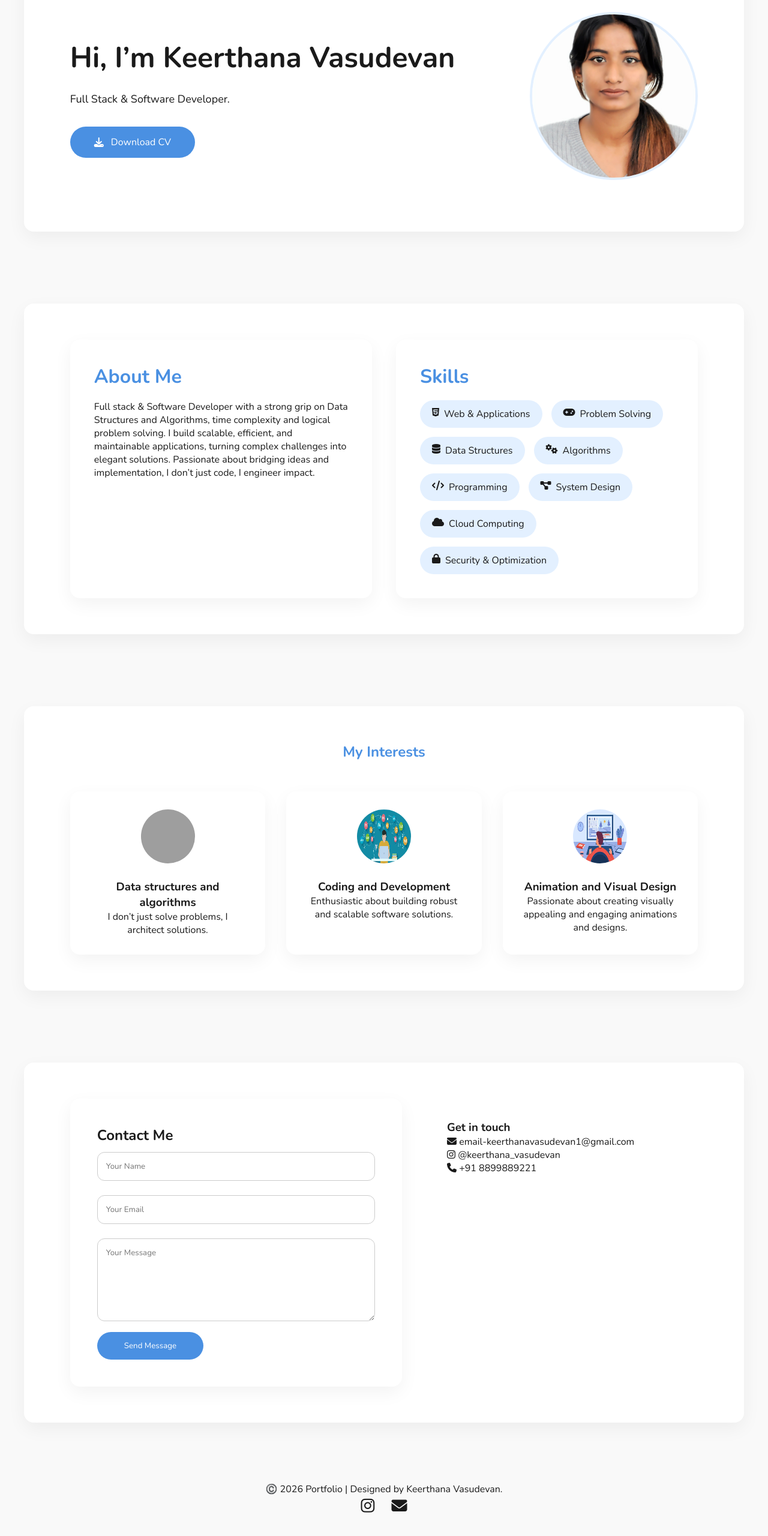
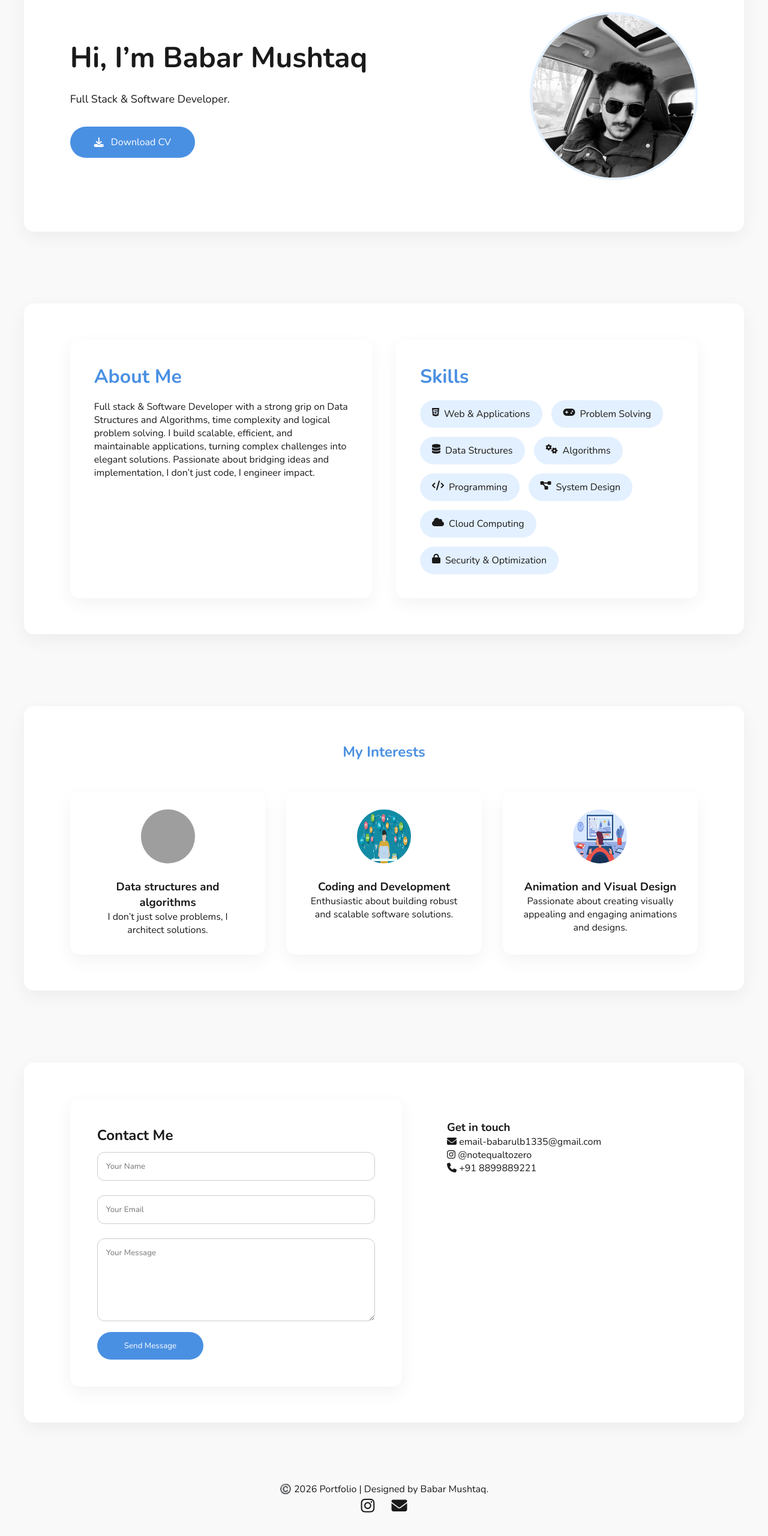
Before and after one commit to 25bcae14-rgb/new-project, a website: page frontend/index.html in a window 1280 px wide. Shown: the part 180-2740 px from the top of the page at 60% size. Drawn offline with nearby package versions, Linux system fonts and the light colour scheme; grey boxes are pictures that could not be loaded.

Commit message:
New changes

```diff
--- a/frontend/index.html
+++ b/frontend/index.html
@@ -2,7 +2,7 @@
 <html lang="en">
 <head>
 <meta charset="UTF-8">
-<title>Keerthana's Portfolio</title>
+<title>Babar Mushtaq's Portfolio</title>
 
 <link rel="stylesheet" href="style.css">
 
@@ -29,7 +29,7 @@
 
 <section id="home">
   <div class="home-text">
-    <h1>Hi, I’m Keerthana Vasudevan</h1>
+    <h1>Hi, I’m Babar Mushtaq</h1>
     <p>Full Stack & Software Developer.</p>
     <a href="mongo main_merged.pdf" class="cv-btn">
       <i class="fas fa-download"></i> Download CV
@@ -37,7 +37,7 @@
   </div>
 
   <div class="home-image">
-    <img src="profile1.jpeg" alt="Profile">
+    <img src="profile.jpeg" alt="Profile">
   </div>
 </section>
 
@@ -117,9 +117,9 @@ Full stack & Software Developer with a strong grip on Data Structures and Algori
   <div class="contact-info">
     <h3>Get in touch</h3>
 
-    <p><i class="fas fa-envelope"></i> email-keerthanavasudevan1@gmail.com</p>
+    <p><i class="fas fa-envelope"></i> email-babarulb1335@gmail.com</p>
 
-    <p><i class="fab fa-instagram"></i> @keerthana_vasudevan</p>
+    <p><i class="fab fa-instagram"></i> @notequaltozero</p>
 
     <p><i class="fas fa-phone"></i> +91 8899889221</p>
 
@@ -129,7 +129,7 @@ Full stack & Software Developer with a strong grip on Data Structures and Algori
 
 <footer>
 
-©️ 2026 Portfolio | Designed by Keerthana Vasudevan.
+©️ 2026 Portfolio | Designed by Babar Mushtaq.
 
 <div class="footer-social">
 
```
Also changed, not shown: frontend/profile1.jpeg (deleted).
